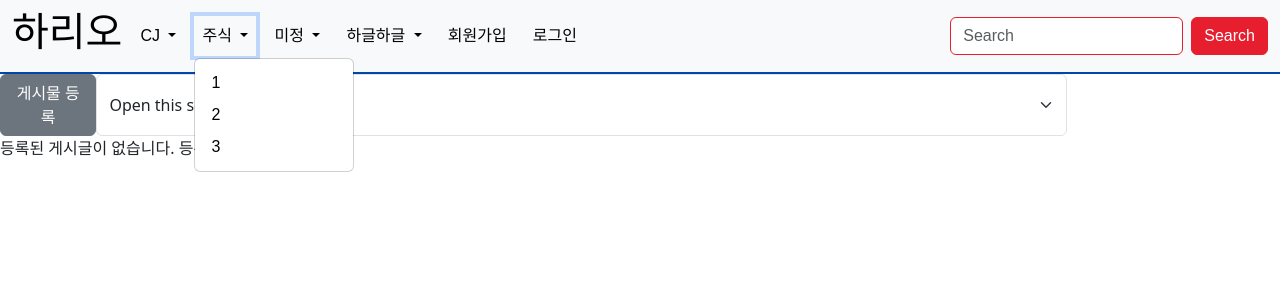
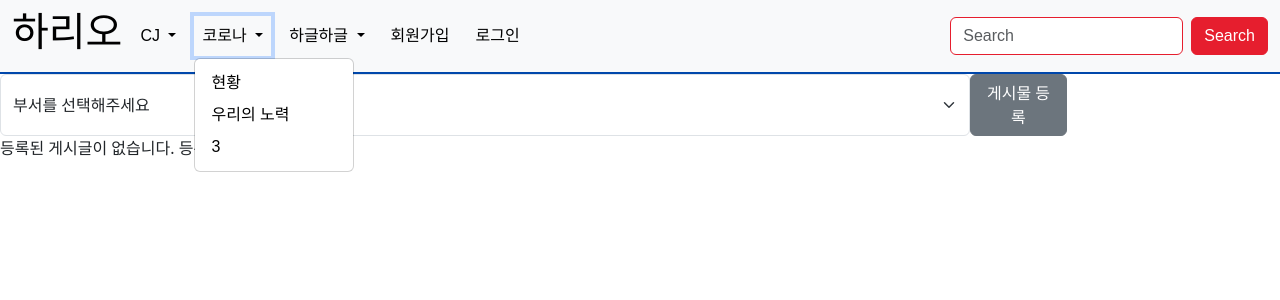
Before and after one commit to haeunE/Hario, a Flask app: page /board/ in a window 1280 px wide, after a click on "코로나". Shown: the top 300 px of the page. Run offline with Flask 3, Linux system fonts and the light colour scheme; data that the repository does not hold is empty; parts of the project's set-up code (start-up, migrations or seed data) failed here and were passed over; some web fonts are replaced.

Commit message:
feat:각게시판 누르면 목록 보이게 구현

```diff
--- a/apps/auth/templates/auth/base.html
+++ b/apps/auth/templates/auth/base.html
@@ -28,28 +28,19 @@
                 CJ
               </a>
               <ul class="dropdown-menu">
-                <li><a class="dropdown-item" href="#">코로나 실황</a></li>
-                <li><a class="dropdown-item" href="#">노력</a></li>
+                <li><a class="dropdown-item" href="#">현역</a></li>
+                <li><a class="dropdown-item" href="#">성장</a></li>
+                <li><hr class="dropdown-divider"></li>
+                <li><a class="dropdown-item" href="#">주식</a></li>
               </ul>
             </li>
             <li class="nav-item dropdown">
               <a class="nav-link dropdown-toggle" href="#" role="button" data-bs-toggle="dropdown" aria-expanded="false">
-                주식
+                코로나
               </a>
               <ul class="dropdown-menu">
-                <li><a class="dropdown-item" href="#">1</a></li>
-                <li><a class="dropdown-item" href="#">2</a></li>
-                <li><a class="dropdown-item" href="#">3</a></li>
-              </ul>
-            </li>
-            <li class="nav-item dropdown">
-              <a class="nav-link dropdown-toggle" href="#" role="button" data-bs-toggle="dropdown" aria-expanded="false">
-                미정
-              </a>
-              <ul class="dropdown-menu">
-                <li><a class="dropdown-item" href="#">1</a></li>
-                <li><a class="dropdown-item" href="#">2</a></li>
-                <li><hr class="dropdown-divider"></li>
+                <li><a class="dropdown-item" href="#">현황</a></li>
+                <li><a class="dropdown-item" href="#">우리의 노력</a></li>
                 <li><a class="dropdown-item" href="#">3</a></li>
               </ul>
             </li>
@@ -58,8 +49,9 @@
                 하글하글
               </a>
               <ul class="dropdown-menu">
-                <li><a class="dropdown-item" href="{{url_for('board.index')}}">직장인</a></li>
-                <li><a class="dropdown-item" href="{{url_for('board.index')}}">구직자</a></li>
+                <li><a class="dropdown-item" href="{{url_for('board.index', section=1)}}">직장인 게시판</a></li>
+                <li><a class="dropdown-item" href="{{url_for('board.index', section=2)}}">구직자 게시판</a></li>
+                <li><a class="dropdown-item" href="{{url_for('board.index', section=3)}}">전체 게시판</a></li>
               </ul>
             </li>
 
--- a/apps/board/templates/board/index.html
+++ b/apps/board/templates/board/index.html
@@ -4,16 +4,20 @@
 <link rel="stylesheet" href="{{url_for('board.static', filename='css/index.css')}}">
 {% endblock %}
 
-<!--  -->
 {% block content %}
 <div class="col-md-10 d-flex justify-content-end">
+  <select class="form-select" aria-label="Default select example">
+    <option selected>부서를 선택해주세요</option>
+    <option value="1">대한통운</option>
+    <option value="2">제일제당</option>
+    <option value="3">프레시웨이</option>
+    <option value="4">ENM</option>
+    <option value="5">CGV</option>
+    <option value="6">스튜디오드래곤</option>
+    <option value="7">CJ 씨푸드</option>
+    <option value="8">CJ 바이오사이언스</option>
+  </select>
   <a href="{{url_for('board.new')}}" class="btn btn-secondary">게시물 등록</a>
-  <select class="form-select" aria-label="Default select example">
-    <option selected>Open this select menu</option>
-    <option value="1">One</option>
-    <option value="2">Two</option>
-    <option value="3">Three</option>
-  </select>
 </div>
 
 <div>
@@ -30,11 +34,13 @@
     </thead>
     {% for board in boards %}
     <tbody>
-        <th>{board.id}</th>
-        <th>{board.title}</th>
-        <th>{board.user.username}</th>
-        <th>{board.created_at}</th>
-        <th></th>
+        <th>{{board.id}}</th>
+        <th>{{board.subject}}</th>
+        <th>{{board.user.username}}</th>
+        <th>{{board.created_at}}</th>
+        <th>
+          <a href="" class="btn btn-warning">수정</a>
+        </th>
       </tr>
     </tbody>
     {% endfor %}
--- a/apps/board/views.py
+++ b/apps/board/views.py
@@ -8,12 +8,18 @@ board = Blueprint('board', __name__, template_folder='templates', static_folder=
 
 @board.route("/")
 def index():
+  section = request.args.get('section', type=int)
 
-  # 직장인, 취준생 같은 html 사용해서 따로 정보 전달
+  if section == 1:
+    boards = Board.query.filter_by(selection=1).order_by(Board.created_at.desc()).all()  # 최신 게시글이 위로 오도록 정렬
+  elif section == 2:
+    boards = Board.query.filter_by(selection=2).order_by(Board.created_at.desc()).all()  # 최신 게시글이 위로 오도록 정렬
+  else:
+    boards = Board.query.filter_by(selection=3).order_by(Board.created_at.desc()).all()  # 최신 게시글이 위로 오도록 정렬
 
-  # 부서 별로 선택하는 기능 넣어야 함
+  return render_template("board/index.html", boards=boards)
 
-  return render_template("board/index.html")
+
 
 
 @board.route("/new", methods=["GET", "POST"])
@@ -36,5 +42,4 @@ def new():
     db.session.commit()
     return redirect(url_for("board.index"))
 
-
-  return render_template("board/new.html", form = form, user = current_user)
+  return render_template("board/new.html", form=form, user=current_user)
```
